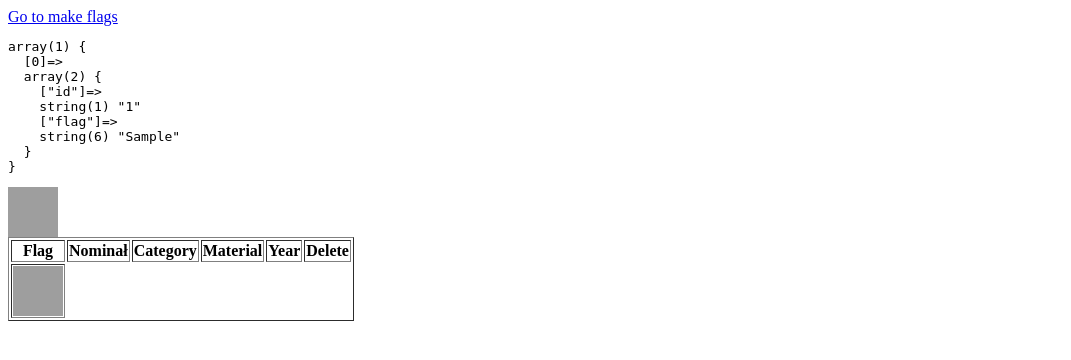
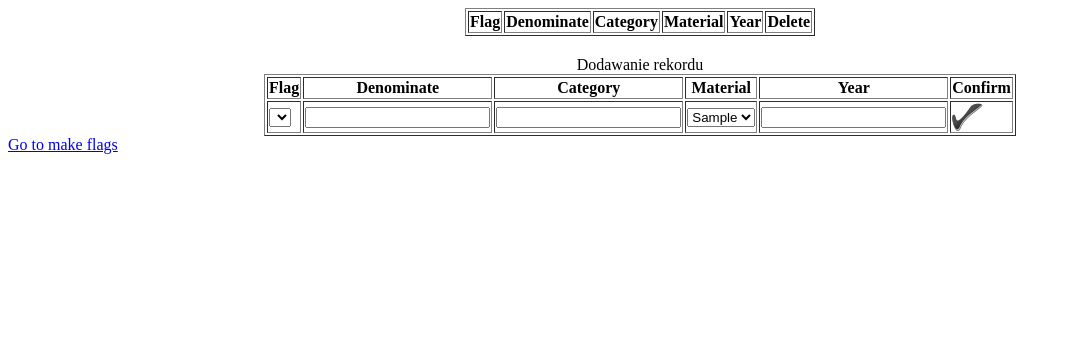
Before and after one commit to MrJujek/monetki, a PHP site: page / in a window 1280 px wide. Shown: the top 360 px of the page, without its empty margins (0-1071 px from the left). Run offline with PHP 8.4, Linux system fonts and the light colour scheme; tables that the repository leaves empty or names only in its code hold one stand-in row (values such as "Sample post"); data that the repository does not hold is empty; grey boxes are pictures that could not be loaded.

Commit message:
feat: :sparkles: read flags to select

```diff
--- a/index.php
+++ b/index.php
@@ -1,38 +1,87 @@
-<a href="/makeFlags.php">Go to make flags</a>
+<link href="./style/style.css" rel="stylesheet" type="text/css">
 <?php
     include "./database/DatabaseData.php";
     $conn = new mysqli($servername, $username, $password, $database);
     if ($conn->connect_errno) die('Brak połączenia z MySQL');
-
+?>
+<div class="show">
+    <table border=1>
+        <tr>
+            <th>Flag</th>
+            <th>Denominate</th>
+            <th>Category</th>
+            <th>Material</th>
+            <th>Year</th>
+            <th>Delete</th>
+        </tr>
+    </table>
+</div>
+<div class="add">
+    Dodawanie rekordu
+    <table border=1>
+        <tr>
+            <th>Flag</th>
+            <th>Denominate</th>
+            <th>Category</th>
+            <th>Material</th>
+            <th>Year</th>
+            <th>Confirm</th>
+        </tr>
+        <tr>
+            <td>
+                <select name="flag" id="flag">
+                    <?php
                         $sql = "SELECT * FROM `flags`";
                         $res = $conn->query($sql);
+
                         $response = array();
                         while ($row = mysqli_fetch_assoc($res)) {
                             $response[] = $row;
                         }
+
                         echo '<pre>';
                         var_dump($response);
                         echo '</pre>';
 
                         for ($i = 0; $i < count($response); $i++) {
-    echo '<img src="'.$response[$i]['flag'].'" alt="flag" width="50" height="50">';
-}
-$conn->close();
-?>
-<table border=1>
-    <tr>
-        <th>Flag</th>
-        <th>Nominał</th>
-        <th>Category</th>
-        <th>Material</th>
-        <th>Year</th>
-        <th>Delete</th>
-    </tr>
-    <?php
-    for ($i = 0; $i < count($response); $i++) {
-        echo '<tr>';
-            echo '<td><img src="'.$response[$i]['flag'].'" alt="flag" width="50" height="50"></td>';
-        echo '</tr>';
+                            echo '<option>';
+                                echo $response[$i]['name'];
+                            echo '</option>';
                         }
                     ?>
+                </select>
+            </td>
+            <td>
+                <input type="text" name="denomination" id="denomination">
+            </td>
+            <td>
+                <input type="text" name="category" id="category">
+            </td>
+            <td>
+                <select name="material" id="material">
+                    <?php
+                        $sql = "SELECT * FROM `material`";
+                        $res = $conn->query($sql);
+
+                        $response = array();
+                        while ($row = mysqli_fetch_assoc($res)) {
+                            $response[] = $row;
+                        }
+
+                        for ($i = 0; $i < count($response); $i++) {
+                            echo '<option>';
+                                echo $response[$i]['material'];
+                            echo '</option>';
+                        }
+                    ?>
+                </select>
+            </td>
+            <td>
+                <input type="text" name="year" id="year">
+            </td>
+            <td><img src="./img/confirm.png" alt="confirm"></td>
+        </tr>
     </table>
+</div>
+
+<a href="/makeFlags.php">Go to make flags</a>
--- /dev/null
+++ b/style/style.css
@@ -0,0 +1,33 @@
+.add {
+  margin-top: 20px;
+  display: -webkit-box;
+  display: -ms-flexbox;
+  display: flex;
+  -webkit-box-orient: vertical;
+  -webkit-box-direction: normal;
+      -ms-flex-direction: column;
+          flex-direction: column;
+  -webkit-box-align: center;
+      -ms-flex-align: center;
+          align-items: center;
+  -webkit-box-pack: center;
+      -ms-flex-pack: center;
+          justify-content: center;
+}
+
+.show {
+  display: -webkit-box;
+  display: -ms-flexbox;
+  display: flex;
+  -webkit-box-orient: vertical;
+  -webkit-box-direction: normal;
+      -ms-flex-direction: column;
+          flex-direction: column;
+  -webkit-box-align: center;
+      -ms-flex-align: center;
+          align-items: center;
+  -webkit-box-pack: center;
+      -ms-flex-pack: center;
+          justify-content: center;
+}
+/*# sourceMappingURL=style.css.map */
--- /dev/null
+++ b/style/style.scss
@@ -0,0 +1,14 @@
+.add {
+    margin-top: 20px;
+    display: flex;
+    flex-direction: column;
+    align-items: center;
+    justify-content: center;
+}
+
+.show {
+    display: flex;
+    flex-direction: column;
+    align-items: center;
+    justify-content: center;
+}
```
Also changed, not shown: makeFlags.php (+2 -1 lines), 1 other file. Lines whose indentation alone changed are shown as unchanged.
